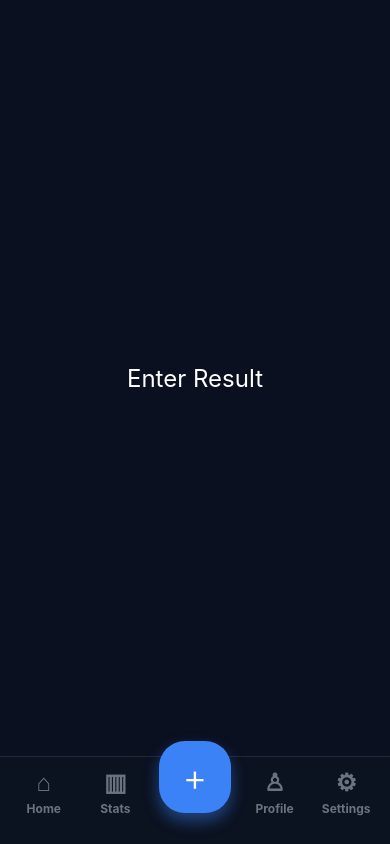
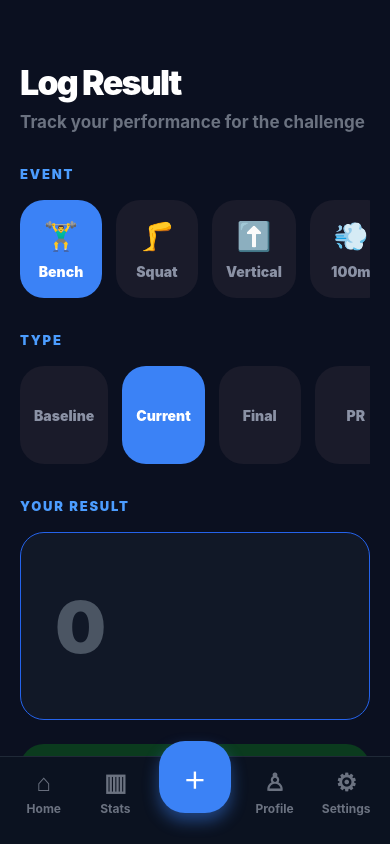
Before and after one commit to cmk042/peak-week, a React Native app: screen /Add in a window 390 px wide. Built offline with nearby package versions, Linux system fonts and the light colour scheme.

Commit message:
Created Event Result Entry screen

```diff
--- /dev/null
+++ b/src/components/ResultEnter.tsx
@@ -0,0 +1,95 @@
+import { StyleSheet, Text, View, Pressable, TextInput } from "react-native";
+
+type ResultEnterProps = {
+  value: string;
+  onChangeValue: (value: string) => void;
+  unit: string;
+  helperText: string;
+};
+
+export default function ResultEnter({
+  value,
+  onChangeValue,
+  unit,
+  helperText,
+}: ResultEnterProps) {
+  return (
+    <View>
+      <Text style={styles.sectionTitle}>YOUR RESULT</Text>
+
+      <View style={styles.resultBox}>
+        <TextInput
+          value={value}
+          onChangeText={onChangeValue}
+          keyboardType="decimal-pad"
+          placeholder="0"
+          placeholderTextColor="#4B5563"
+          style={styles.resultInput}
+          textAlign="right"
+        />
+      </View>
+
+      <View style={styles.helperBox}>
+        <Text style={styles.helperText}>{helperText}</Text>
+      </View>
+
+      <Pressable style={styles.saveButton}>
+        <Text style={styles.saveText}>Save Result</Text>
+      </Pressable>
+    </View>
+  );
+}
+
+const styles = StyleSheet.create({
+  sectionTitle: {
+    color: "#4C9DFF",
+    fontSize: 13,
+    fontWeight: "900",
+    letterSpacing: 1.8,
+    marginBottom: 18,
+  },
+  resultBox: {
+    height: 188,
+    borderRadius: 24,
+    backgroundColor: "#111827",
+    borderWidth: 1,
+    borderColor: "#2563EB",
+    justifyContent: "center",
+    alignItems: "flex-end",
+    paddingHorizontal: 34,
+    marginBottom: 24,
+  },
+  resultInput: {
+    color: "#8B92A5",
+    fontSize: 72,
+    fontWeight: "900",
+    letterSpacing: -3,
+    width: "100%",
+  },
+  helperBox: {
+    minHeight: 74,
+    borderRadius: 24,
+    backgroundColor: "#0B3B1E",
+    justifyContent: "center",
+    paddingHorizontal: 20,
+    marginBottom: 36,
+  },
+  helperText: {
+    color: "#86EFAC",
+    fontSize: 16,
+    fontWeight: "800",
+    lineHeight: 22,
+  },
+  saveButton: {
+    height: 84,
+    borderRadius: 24,
+    backgroundColor: "#3B82F6",
+    alignItems: "center",
+    justifyContent: "center",
+  },
+  saveText: {
+    color: "#FFFFFF",
+    fontSize: 23,
+    fontWeight: "900",
+  },
+});
--- /dev/null
+++ b/src/components/TypeSelect.tsx
@@ -0,0 +1,105 @@
+import { ScrollView, StyleSheet, Text, View, Pressable } from "react-native";
+
+type SelectItem = {
+  id: string;
+  label: string;
+  icon?: string;
+};
+
+type TypeSelectProps = {
+  title: string;
+  items: SelectItem[];
+  selectedId: string;
+  onSelect: (id: string) => void;
+};
+
+export default function TypeSelect({
+  title,
+  items,
+  selectedId,
+  onSelect,
+}: TypeSelectProps) {
+  return (
+    <View style={styles.section}>
+      <Text style={styles.sectionTitle}>{title}</Text>
+
+      <ScrollView
+        horizontal
+        showsHorizontalScrollIndicator={false}
+        contentContainerStyle={styles.row}
+      >
+        {items.map((item) => {
+          const isSelected = item.id === selectedId;
+
+          return (
+            <Pressable
+              key={item.id}
+              onPress={() => onSelect(item.id)}
+              style={({ pressed }) => [
+                styles.option,
+                isSelected && styles.selectedOption,
+                pressed && styles.pressedOption,
+              ]}
+            >
+              {item.icon && <Text style={styles.icon}>{item.icon}</Text>}
+
+              <Text
+                style={[
+                  styles.optionText,
+                  isSelected && styles.selectedOptionText,
+                ]}
+              >
+                {item.label}
+              </Text>
+            </Pressable>
+          );
+        })}
+      </ScrollView>
+    </View>
+  );
+}
+
+const styles = StyleSheet.create({
+  section: {
+    marginBottom: 34,
+  },
+  sectionTitle: {
+    color: "#4C9DFF",
+    fontSize: 13,
+    fontWeight: "900",
+    letterSpacing: 1.8,
+    marginBottom: 18,
+  },
+  row: {
+    gap: 14,
+    paddingRight: 20,
+  },
+  option: {
+    minWidth: 82,
+    height: 98,
+    borderRadius: 24,
+    backgroundColor: "#1A1B2A",
+    alignItems: "center",
+    justifyContent: "center",
+    paddingHorizontal: 14,
+  },
+  selectedOption: {
+    backgroundColor: "#3B82F6",
+  },
+  icon: {
+    fontSize: 28,
+    marginBottom: 10,
+  },
+  optionText: {
+    color: "#8B92A5",
+    fontSize: 14,
+    fontWeight: "900",
+  },
+  selectedOptionText: {
+    color: "#FFFFFF",
+  },
+  pressedOption: {
+    transform: [{ scale: 0.96 }],
+    opacity: 0.85,
+  },
+});
--- a/src/screens/EnterResult.tsx
+++ b/src/screens/EnterResult.tsx
@@ -1,16 +1,142 @@
-import { ScrollView, StyleSheet, View, Text } from "react-native";
+import { ScrollView, StyleSheet, Text } from "react-native";
+import TypeSelect from "../components/TypeSelect";
+import ResultEnter from "../components/ResultEnter";
+import { useState } from "react";
 
-export default function EnterResult() {
+export default function EventResult() {
+  const [selectedEventId, setSelectedEventId] = useState("bench");
+  const [selectedTypeId, setSelectedTypeId] = useState("current");
+  const [resultValue, setResultValue] = useState("");
+
+  const selectedEvent = mockEvents.find(
+    (event) => event.id === selectedEventId,
+  );
+  const selectedType = mockTypes.find((type) => type.id === selectedTypeId);
   return (
-    <View
-      style={{
-        flex: 1,
-        backgroundColor: "#0B1020",
-        alignItems: "center",
-        justifyContent: "center",
-      }}
+    <ScrollView
+      style={styles.screen}
+      contentContainerStyle={styles.content}
+      showsVerticalScrollIndicator={false}
     >
-      <Text style={{ color: "white", fontSize: 24 }}>Enter Result</Text>
-    </View>
+      <Text style={styles.title}>Log Result</Text>
+      <Text style={styles.subtitle}>
+        Track your performance for the challenge
+      </Text>
+
+      <TypeSelect
+        title="EVENT"
+        items={mockEvents}
+        selectedId={selectedEventId}
+        onSelect={setSelectedEventId}
+      />
+
+      <TypeSelect
+        title="TYPE"
+        items={mockTypes}
+        selectedId={selectedTypeId}
+        onSelect={setSelectedTypeId}
+      />
+
+      <ResultEnter
+        value={resultValue}
+        onChangeValue={setResultValue}
+        unit={selectedEvent?.unit ?? ""}
+        helperText={
+          selectedEvent?.higherIsBetter
+            ? `✅ Higher is better. Your ${selectedType?.label.toLowerCase()}: ${resultValue} ${selectedEvent.unit}.`
+            : `✅ Lower is better. Your ${selectedType?.label.toLowerCase()}: ${resultValue} ${selectedEvent?.unit}.`
+        }
+      />
+    </ScrollView>
   );
 }
+
+const mockEvents = [
+  {
+    id: "bench",
+    icon: "🏋️‍♂️",
+    label: "Bench",
+    unit: "lbs",
+    higherIsBetter: true,
+  },
+  {
+    id: "squat",
+    icon: "🦵",
+    label: "Squat",
+    unit: "lbs",
+    higherIsBetter: true,
+  },
+  {
+    id: "vertical",
+    icon: "⬆️",
+    label: "Vertical",
+    unit: "in",
+    higherIsBetter: true,
+  },
+  {
+    id: "dash100",
+    icon: "💨",
+    label: "100m",
+    unit: "sec",
+    higherIsBetter: false,
+  },
+  {
+    id: "mile",
+    icon: "🏃",
+    label: "Mile",
+    unit: "sec",
+    higherIsBetter: false,
+  },
+  {
+    id: "pullups",
+    icon: "💪",
+    label: "Pull",
+    unit: "reps",
+    higherIsBetter: true,
+  },
+];
+
+const mockTypes = [
+  {
+    id: "baseline",
+    label: "Baseline",
+  },
+  {
+    id: "current",
+    label: "Current",
+  },
+  {
+    id: "final",
+    label: "Final",
+  },
+  {
+    id: "pr",
+    label: "PR",
+  },
+];
+
+const styles = StyleSheet.create({
+  screen: {
+    flex: 1,
+    backgroundColor: "#0B1020",
+  },
+  content: {
+    paddingHorizontal: 20,
+    paddingTop: 64,
+    paddingBottom: 130,
+  },
+  title: {
+    color: "#FFFFFF",
+    fontSize: 34,
+    fontWeight: "900",
+    letterSpacing: -1.8,
+    lineHeight: 38,
+  },
+  subtitle: {
+    color: "#6B7280",
+    fontSize: 17,
+    fontWeight: "700",
+    marginTop: 10,
+    marginBottom: 34,
+  },
+});
```
